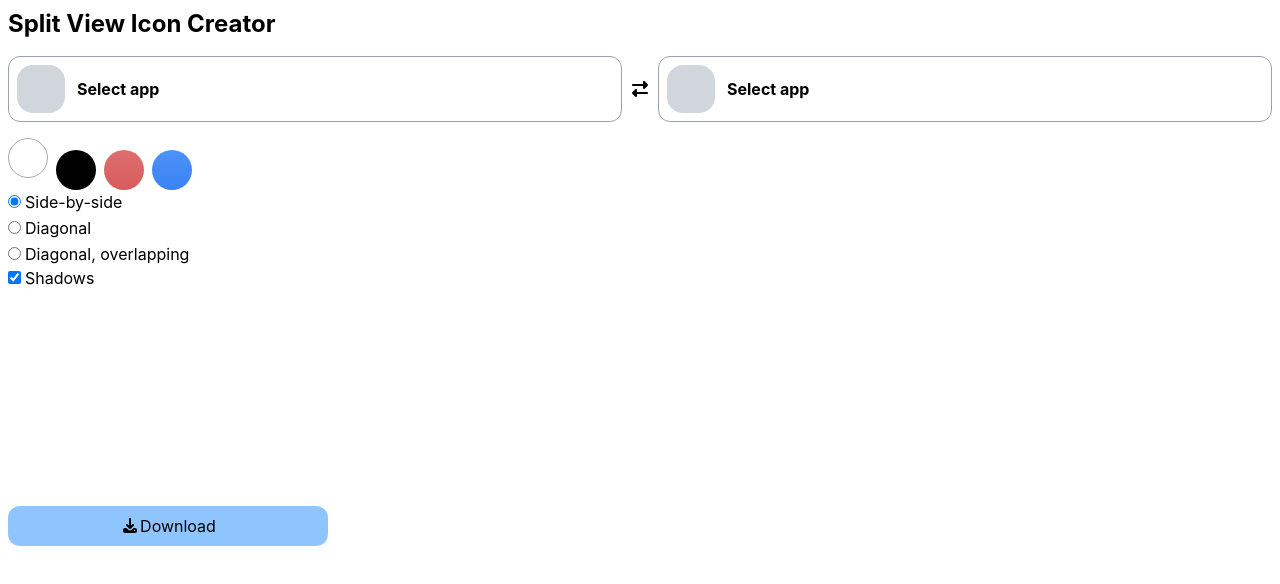
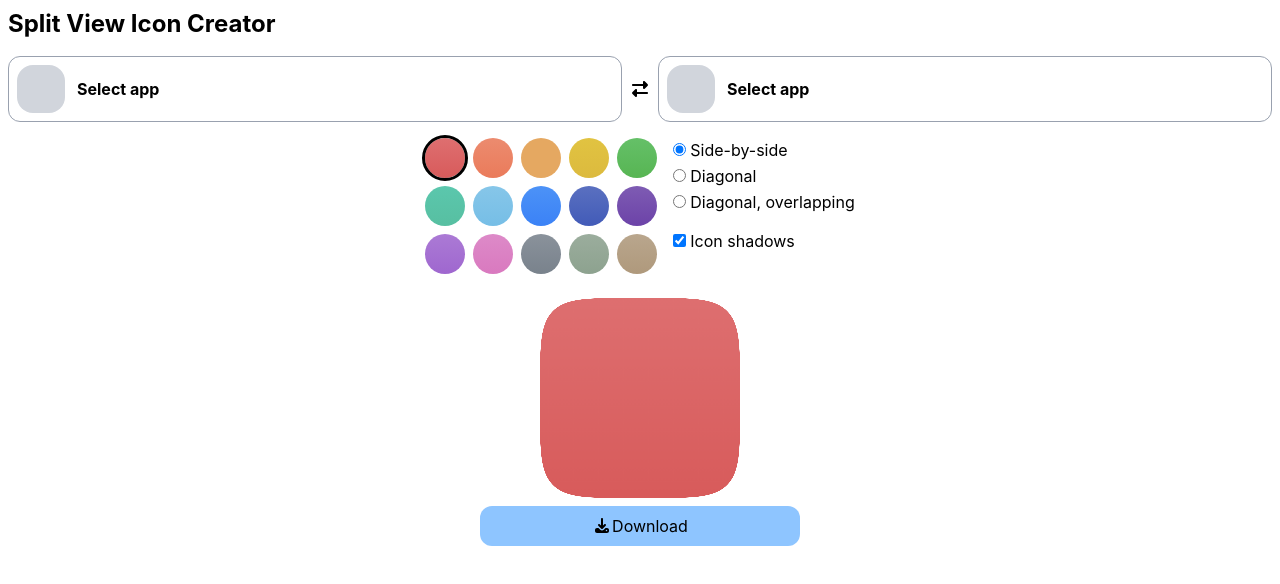
Before and after one commit to AaronC81/ios-split-view-icon-creator, a React (Vite) app: page / in a window 1280 px wide. Shown: the top 584 px of the page. Built offline with nearby package versions, Linux system fonts and the light colour scheme; no server answers.

Commit message:
Add rest of gradients, some other tweaks

```diff
--- a/src/App.tsx
+++ b/src/App.tsx
@@ -24,7 +24,7 @@ function App() {
 
   const [selectingApp, setSelectingApp] = useState<"left" | "right" | undefined>();
 
-  const [colour, setColour] = useState("white");
+  const [colour, setColour] = useState("gRed");
   const [layout, setLayout] = useState("sideBySide");
   const [shadow, setShadow] = useState(true);
 
@@ -74,7 +74,6 @@ function App() {
     link.click();
   };
 
-  // TODO: two columns on wide enough display (like Duo!), one otherwise
   return (
     <>
       <h1 className="text-2xl font-bold p-2">Split View Icon Creator</h1>
@@ -99,30 +98,30 @@ function App() {
         <SelectedAppCard app={rightApp} onClick={() => setSelectingApp("right")} />
       </div>
 
-      <div className="p-2">
+      <div className="p-2 flex flex-col md:flex-row gap-4 justify-center">
         <ColourPicker selected={colour} onSelect={setColour} />
+        <div>
           <LayoutPicker selected={layout} onSelect={setLayout} />
-
           <label>
-          <input type="checkbox" className="mr-1" checked={shadow} onChange={e => setShadow(e.target.checked)} />
-          Shadows
+            <input type="checkbox" className="mr-1 mt-5" checked={shadow} onChange={e => setShadow(e.target.checked)} />
+            Icon shadows
           </label>
-
-        <div className="p-2">
-          <canvas id="icon-canvas" width={CANVAS_SIZE} height={CANVAS_SIZE} className="w-50 mx-auto" />
+        </div>
       </div>
 
-        <div className="mx-auto">
-          {/* TODO: add icon */}
+      <div className="p-2 flex flex-col w-full items-center">
+        <div className="p-2">
+          <canvas id="icon-canvas" width={CANVAS_SIZE} height={CANVAS_SIZE} className="w-50" />
+        </div>
+
         <button
-            className="w-full md:max-w-80 p-2 rounded-xl bg-blue-300"
+          className="mx-auto w-full md:max-w-80 p-2 rounded-xl bg-blue-300"
           onClick={handleDownload}
         >
           <FontAwesomeIcon icon={faDownload} />
           Download
         </button>
       </div>
-      </div>
     </>
   )
 }
--- a/src/canvas/drawSplitIcon.ts
+++ b/src/canvas/drawSplitIcon.ts
@@ -24,10 +24,9 @@ export default async function drawSplitIcon(
     ctx.clip();
   }
 
-  if (colour.type === "solid") {
-    ctx.fillStyle = colour.colour;
+  if (colour.type === "custom") {
+    ctx.fillStyle = colour.colour!;
   } else if (colour.type === "gradient") {
-    // TODO: is this gradient correct?
     const gradient = ctx.createLinearGradient(size / 2, 0, size / 2, size);
     gradient.addColorStop(0, colour.top);
     gradient.addColorStop(1, colour.bottom);
--- a/src/styles/COLOUR_OPTIONS.ts
+++ b/src/styles/COLOUR_OPTIONS.ts
@@ -1,20 +1,31 @@
 export type ColourOption = {
-  type: "solid",
-  colour: string,
-  selectionBorder?: string;
+  type: "custom",
+  colour?: string;
 } | {
   type: "gradient",
   top: string,
   bottom: string,
+  optionBorder?: string;
+  selectedBorder?: string;
 }
 
 export const COLOUR_OPTIONS: Record<string, ColourOption> = {
-  "white": { type: "solid", colour: "#FFFFFF", selectionBorder: "#AAA" },
-  "black": { type: "solid", colour: "#000000" },
+  "gRed": { type: "gradient", top: "#DE6F70", bottom: "#D85B5B" },
+  "gOrange": { type: "gradient", top: "#EC8B6F", bottom: "#EA7B5B" },
+  "gLightOrange": { type: "gradient", top: "#E5A861", bottom: "#E5A861" },
+  "gYellow": { type: "gradient", top: "#E1C341", bottom: "#DCBA3E" },
+  "gGreen": { type: "gradient", top: "#65C068", bottom: "#57B553" },
+  "gBlueGreen": { type: "gradient", top: "#5BC7AD", bottom: "#57BFA1" },
+  "gLightBlue": { type: "gradient", top: "#86C6E9", bottom: "#76BEE6" },
+  "gBlue": { type: "gradient", top: "#4C92F7", bottom: "#3B82F6" },
+  "gDarkBlue": { type: "gradient", top: "#5A70C0", bottom: "#425BB8" },
+  "gPurple": { type: "gradient", top: "#7E5BB3", bottom: "#6C43A8" },
+  "gMagenta": { type: "gradient", top: "#AB7AD5", bottom: "#9F67CF" },
+  "gPink": { type: "gradient", top: "#DD8AC8", bottom: "#D979BF" },
+  "gGray": { type: "gradient", top: "#8A929B", bottom: "#79828C" },
+  "gGreenGray": { type: "gradient", top: "#9BAD9D", bottom: "#8DA28F" },
+  "gCopper": { type: "gradient", top: "#B9A68D", bottom: "#AF997C" },
 
-  "gRed": { type: "gradient", top: "#DE6F70", bottom: "#D85B5B" },
-
-  "gBlue": { type: "gradient", top: "#4C92F7", bottom: "#3B82F6" },
-
-  // TODO: rest of colours
+  // TODO: not implemented yet
+  // "custom": { type: "custom" },
 }
--- a/src/styles/ColourPicker.tsx
+++ b/src/styles/ColourPicker.tsx
@@ -2,26 +2,32 @@ import { COLOUR_OPTIONS } from "./COLOUR_OPTIONS";
 
 export default function ColourPicker({ selected, onSelect }: { selected?: string, onSelect: (selection: string) => void }) {
   return (
-    <div className="flex flex-row gap-2">
+    <div>
+      <div className="grid grid-cols-5 gap-2 w-full place-items-center">
         {Object.entries(COLOUR_OPTIONS).map(([key, colourOption]) =>
           <button
             key={key}
-          className={`w-10 h-10 rounded-full cursor-pointer ${key === selected ? "" : "mt-3"}`}
+            className="w-10 h-10 rounded-full cursor-pointer"
             onClick={() => onSelect(key)}
             style={
-            colourOption.type === "solid"
-            ?
-              {
-                backgroundColor: colourOption.colour,
-                border: colourOption.selectionBorder ? `1px solid ${colourOption.selectionBorder}` : undefined,
+                colourOption.type === "gradient"
+                ? {
+                    backgroundImage: `linear-gradient(to bottom, ${colourOption.top}, ${colourOption.bottom})`,
+                    outline: key === selected
+                      ? `3px solid ${colourOption.selectedBorder ?? "black"}`
+                      : (colourOption.optionBorder ? `1px solid ${colourOption.optionBorder}` : undefined),
                   }
-            :
-              {
-                backgroundImage: `linear-gradient(to bottom, ${colourOption.top}, ${colourOption.bottom})`,
+                : {
+                  outline: key === selected
+                    ? `3px solid black`
+                    : "1px solid #aaa",
                 }
             }
-        />
+          >
+            {colourOption.type === "custom" && "?"}
+          </button>
         )}
+      </div>
     </div>
   )
 }
```
Lines whose indentation alone changed are shown as unchanged.
